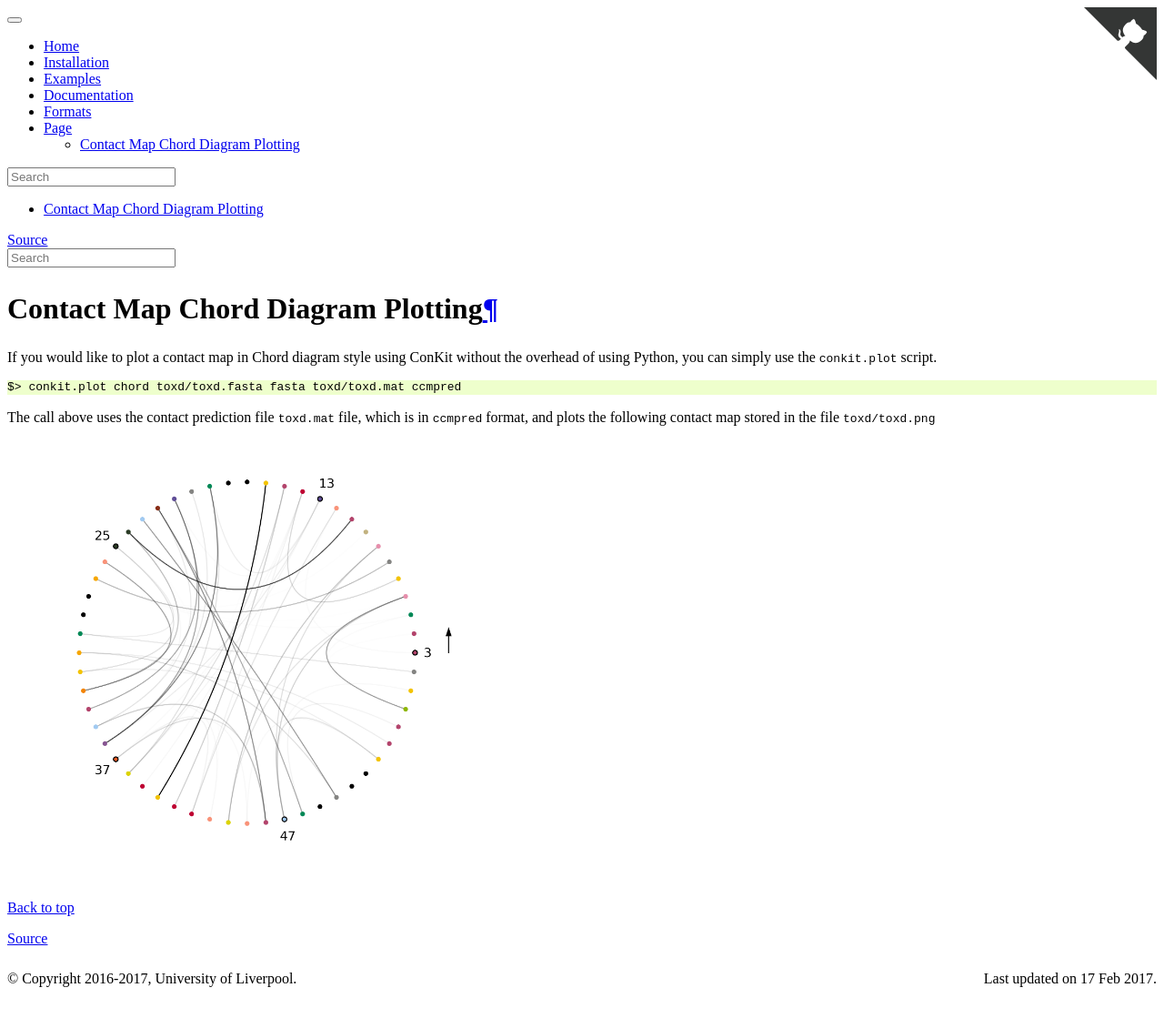
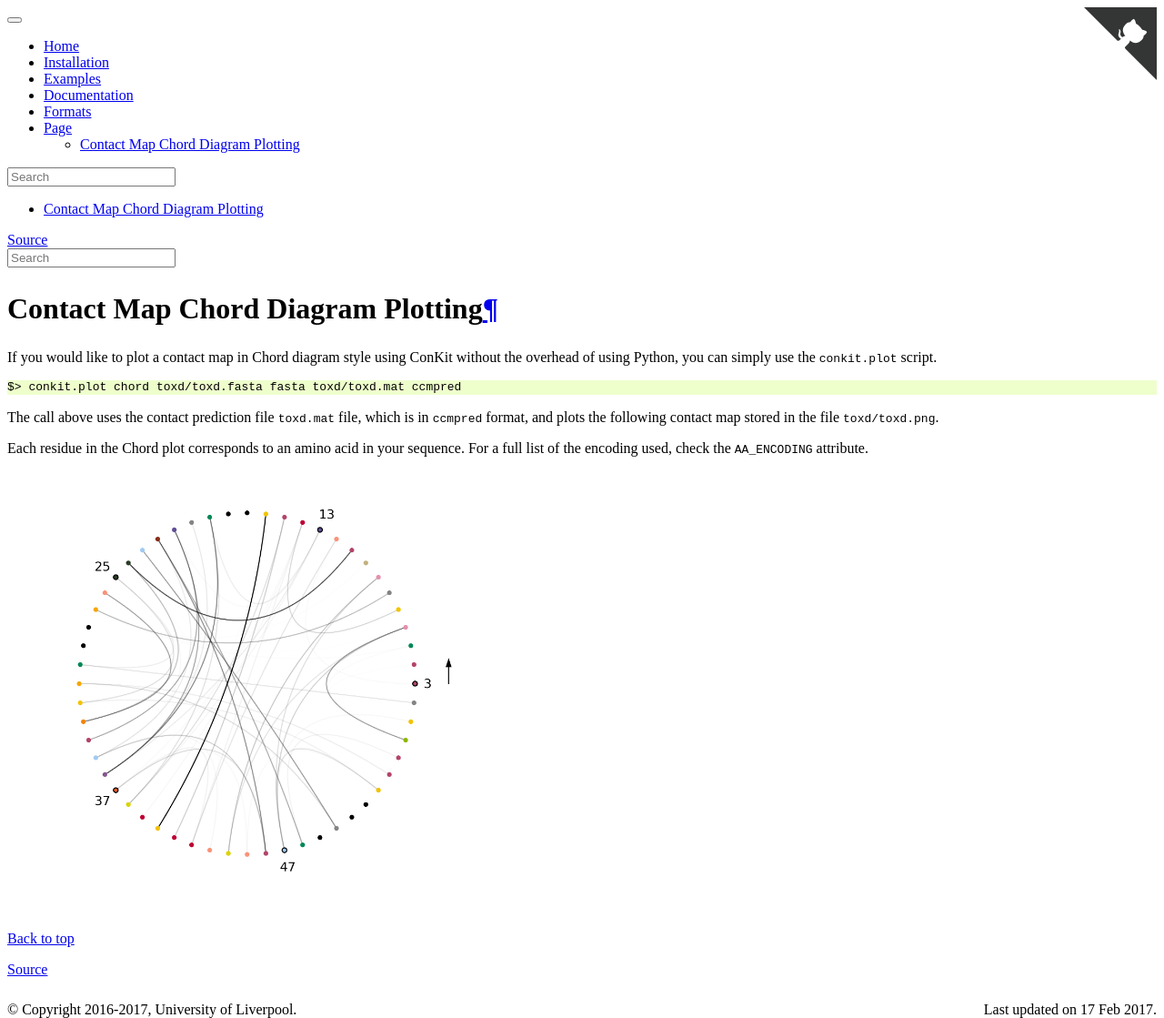
Before and after one commit to rigdenlab/conkit, a Sphinx documentation site: the page built from docs/examples/rst/script_plot_chord.rst, in a window 1280 px wide. Shown: the whole page at 91% size. Built offline with Sphinx 7.4.7, drawn with Linux system fonts in a browser that asks for light colours; before the commit the page ends 1085 px from its top, so only the background shows below that.

```diff
--- a/docs/examples/rst/python_plot_chord.rst
+++ b/docs/examples/rst/python_plot_chord.rst
@@ -1,6 +1,8 @@
 
 Contact Map Chord Diagram Plotting
 ----------------------------------
+
+Each residue in the Chord plot corresponds to an amino acid in your sequence. For a full list of the encoding used, check the :obj:`AA_ENCODING <conkit.plot.ContactMapChordPlot.ContactMapChordFigure.AA_ENCODING>` attribute.
 
 .. only:: html
 
--- a/docs/examples/rst/script_plot_chord.rst
+++ b/docs/examples/rst/script_plot_chord.rst
@@ -8,7 +8,9 @@
 
    $> conkit.plot chord toxd/toxd.fasta fasta toxd/toxd.mat ccmpred
 
-The call above uses the contact prediction file ``toxd.mat`` file, which is in ``ccmpred`` format, and plots the following contact map stored in the file ``toxd/toxd.png``
+The call above uses the contact prediction file ``toxd.mat`` file, which is in ``ccmpred`` format, and plots the following contact map stored in the file ``toxd/toxd.png``.
+
+Each residue in the Chord plot corresponds to an amino acid in your sequence. For a full list of the encoding used, check the :obj:`AA_ENCODING <conkit.plot.ContactMapChordPlot.ContactMapChordFigure.AA_ENCODING>` attribute.
 
 .. image:: ../images/toxd_chord_simple.png
    :alt: Toxd Chord Simple
```
